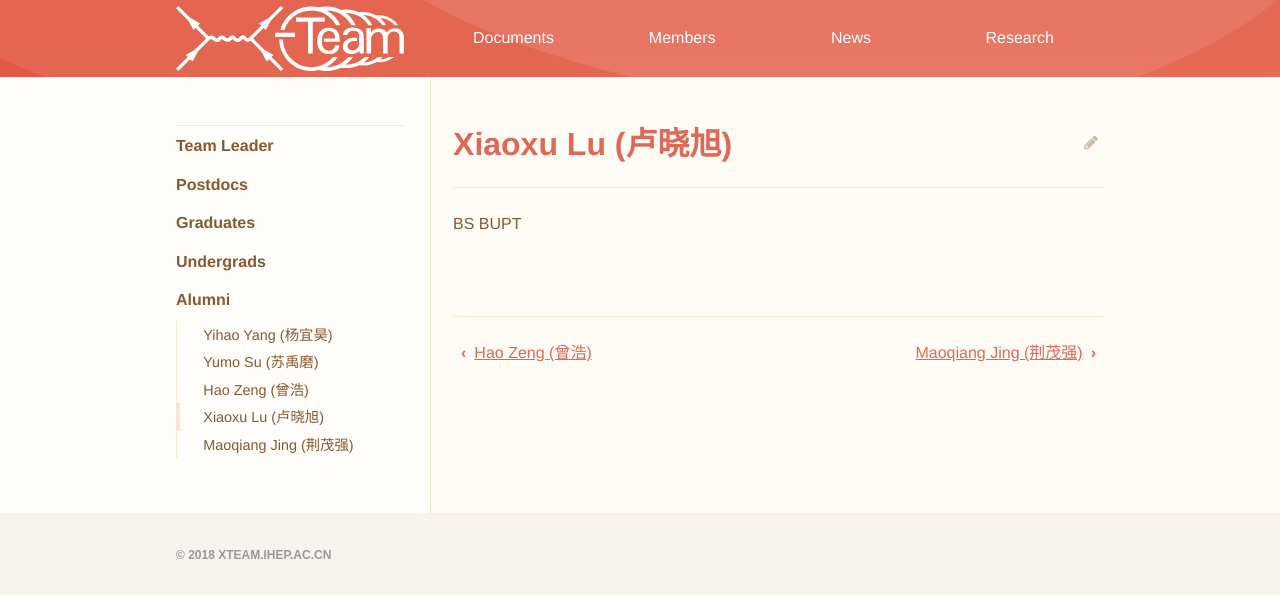
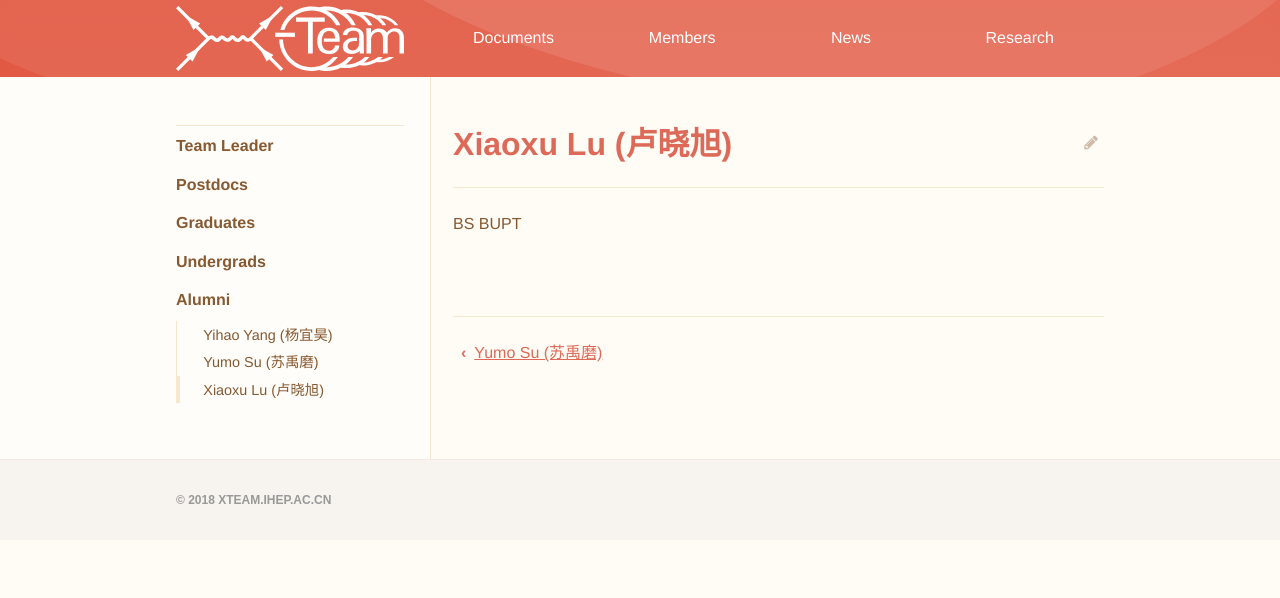
Before and after one commit to dt-np/xteam, a Jekyll site: the page built from _members/Xiaoxu_Lu.md, in a window 1280 px wide. Shown: the top 598 px of the page. Built offline with Jekyll 4.4.1, drawn with Linux system fonts in a browser that asks for light colours.

Commit message:
Update members.yml

```diff
--- a/_data/members.yml
+++ b/_data/members.yml
@@ -25,6 +25,4 @@
   pages:
     - Yihao_Yang
     - Yumo_Su
-    - Hao_Zeng
     - Xiaoxu_Lu
-    - Maoqiang_Jing
```
